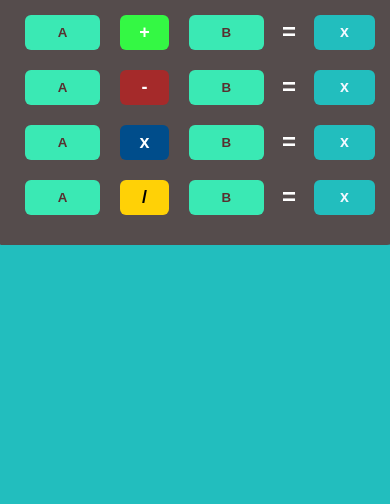
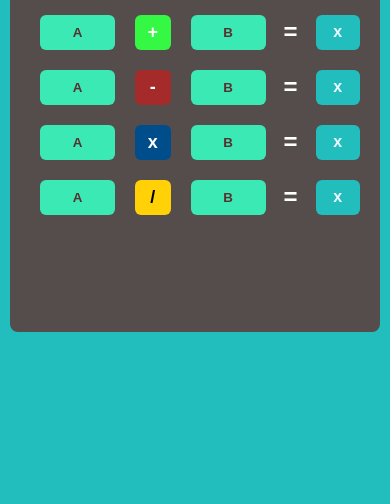
Before and after one commit to alyson-reis/arithmetic-ops, a plain HTML site: page index.html in a window 390 px wide. Shown: the part 340-844 px from the top of the page. Drawn offline with Linux system fonts and the light colour scheme.

Commit message:
Responsivo

```diff
--- a/src/css/style.css
+++ b/src/css/style.css
@@ -116,9 +116,14 @@
     margin: 0 8px;
     color: white;
   }
-  @media (max-width: 600px){
+  @media (max-width: 500px){
     #container{
-      width: 400px;
+      display: flex;
+      flex-direction: column;
+      justify-content: center;
+      width: 370px;
+      height: 500px;
+
     }
 
   }
```
